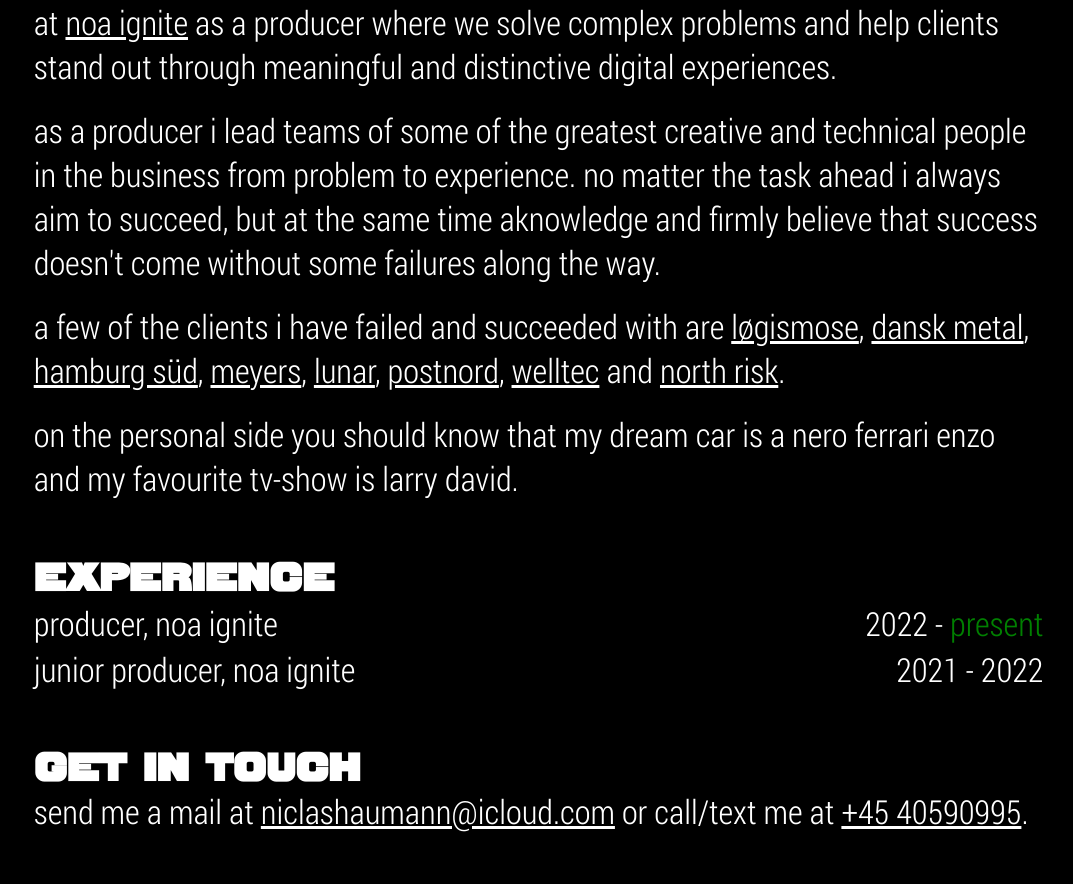
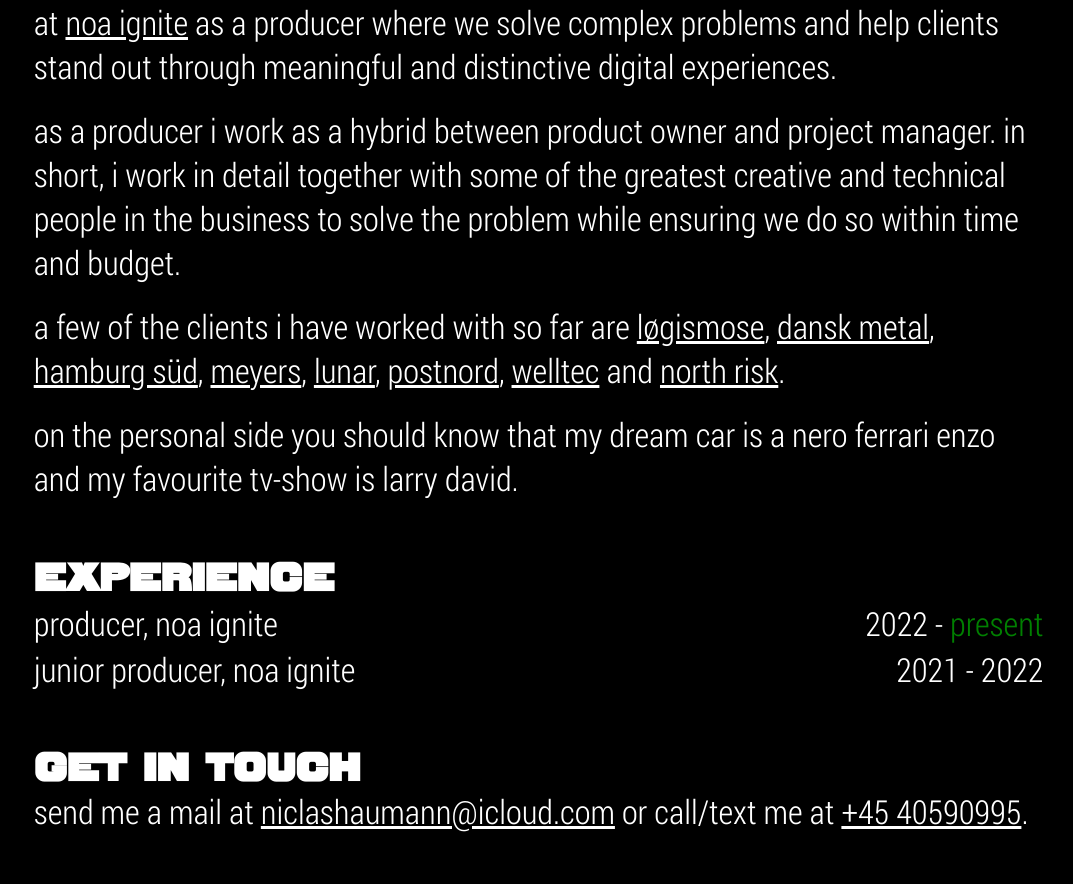
Before and after one commit to niclashaumann/niclashaumann, a JavaScript app: page / in a window 1280 px wide. Shown: the part 1115-1999 px from the top of the page, without its empty margins (4-1077 px from the left). Built offline with nearby package versions, Linux system fonts and the light colour scheme; the HTML template or start-up script is replaced by a standard one.

Commit message:
simple text

```diff
--- a/src/App.js
+++ b/src/App.js
@@ -35,15 +35,14 @@
         </p>
         <br />
         <p>
-          as a producer i lead teams of some of the greatest creative and
-          technical people in the business from problem to experience. no matter
-          the task ahead i always aim to succeed, but at the same time
-          aknowledge and firmly believe that success doesn't come without some
-          failures along the way.
+          as a producer i work as a hybrid between product owner and project
+          manager. in short, i work in detail together with some of the greatest
+          creative and technical people in the business to solve the problem
+          while ensuring we do so within time and budget.
         </p>
         <br />
         <p>
-          a few of the clients i have failed and succeeded with are{" "}
+          a few of the clients i have worked with so far are{" "}
           <a
             href="https://www.loegismose.dk"
             target="_blank"
```
